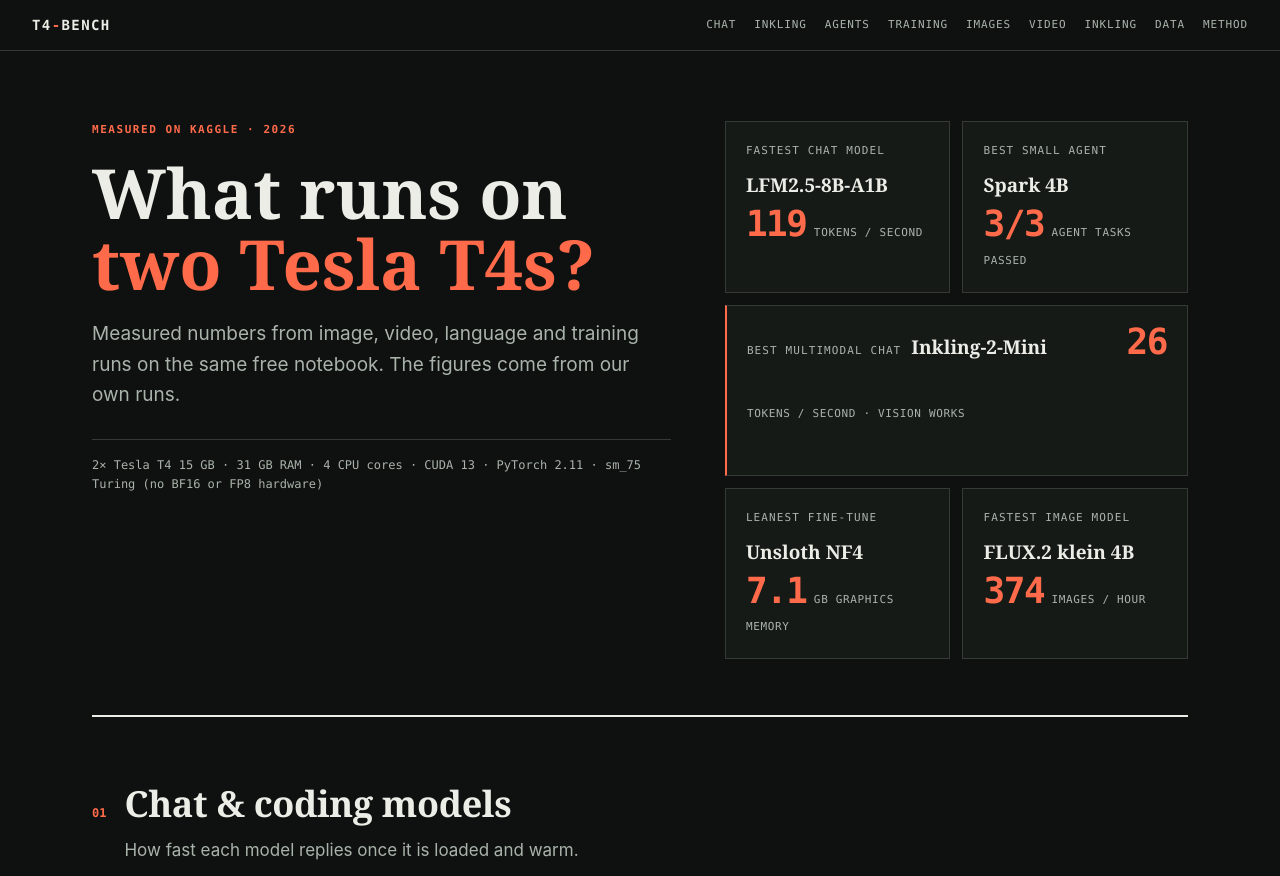
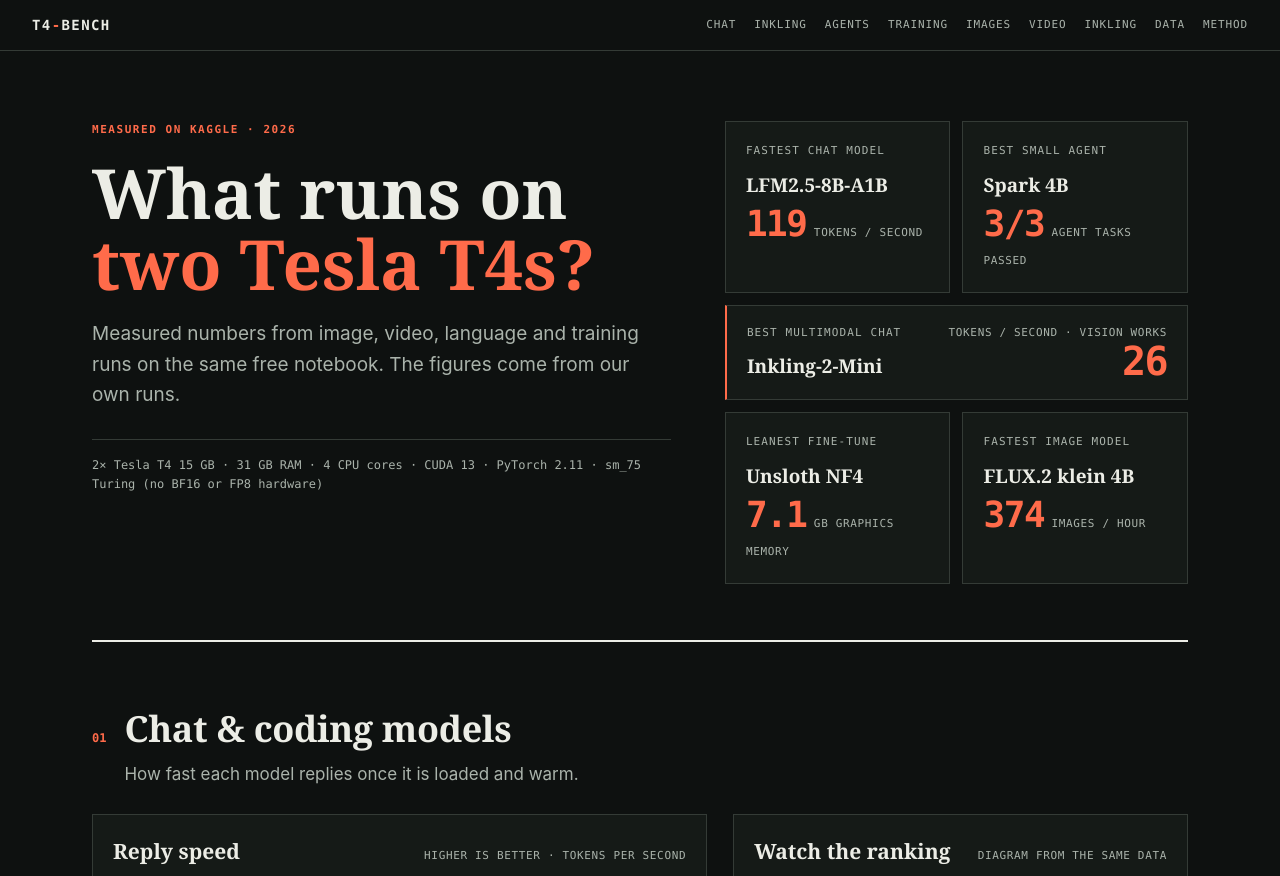
Before and after one commit to instax-dutta/T4-Bench, a plain HTML site: page website/index.html in a window 1280 px wide. Shown: the top 876 px of the page. Drawn offline with Linux system fonts and the light colour scheme.

Commit message:
Fix the hero banner layout, verified by headless geometry probe
Root causes of the broken look: the --wide overrides were written
before the equal-specificity base .answer rules so the cascade
clobbered them (36px number, wrong margins kept), and flex-wrap
wrapped the number to a second line inside the narrow hero column.
Rebuilt the banner as an explicit two-column grid (label/unit top,
name/number bottom-right) placed after the base rules, and switched
grid-auto-rows to auto so the banner hugs its content (96px) instead
of floating inside a 171px tile-height row. Playwright probe: zero
overlaps, zero out-of-box children, clean stacking at 1280 and 390.

```diff
--- a/website/styles.css
+++ b/website/styles.css
@@ -23,15 +23,19 @@ h1{font-family:var(--serif);font-size:clamp(40px,5.4vw,72px);line-height:1.03;ma
 h1 em{font-style:normal;color:var(--hot)}
 .intro{color:var(--muted);font-size:19px;max-width:55ch;margin:0 0 28px}
 .machine{font-family:var(--mono);font-size:12px;color:var(--muted);border-top:1px solid var(--line);padding-top:16px}
-.answers{display:grid;grid-template-columns:1fr 1fr;grid-auto-rows:1fr;gap:12px;align-content:start}
+.answers{display:grid;grid-template-columns:1fr 1fr;grid-auto-rows:auto;gap:12px;align-content:start}
 .answer{border:1px solid var(--line);padding:20px;background:var(--panel);min-height:140px;height:100%}
-.answer--wide{grid-column:1/-1;min-height:0;padding:16px 20px;display:flex;align-items:baseline;flex-wrap:wrap;column-gap:10px;border-left:2px solid var(--hot)}
-.answer--wide strong{margin:0}
-.answer--wide .big{margin-left:auto;font-size:44px}
 .answer .label{font-family:var(--mono);font-size:11px;text-transform:uppercase;letter-spacing:.1em;color:var(--muted)}
 .answer strong{display:block;font-family:var(--serif);font-size:19px;margin:10px 0 6px}
 .answer .big{font-family:var(--mono);font-size:36px;font-weight:700;line-height:1;color:var(--hot);letter-spacing:-.04em}
 .answer .unit{font-family:var(--mono);font-size:11px;color:var(--muted);text-transform:uppercase;letter-spacing:.06em}
+/* wide banner answer: two-column grid, unit top-right, number bottom-right.
+   Placed after the base rules so these overrides win the cascade. */
+.answer--wide{grid-column:1/-1;min-height:0;padding:18px 20px;border-left:2px solid var(--hot);display:grid;grid-template-columns:1fr auto;align-items:end;column-gap:16px}
+.answer--wide .label{grid-area:1/1/2/2}
+.answer--wide strong{grid-area:2/1/3/2;margin:8px 0 0}
+.answer--wide .unit{grid-area:1/2/2/3;justify-self:end;text-align:right}
+.answer--wide .big{grid-area:2/2/3/3;justify-self:end;font-size:40px}
 .chapter{padding:58px 0;border-bottom:1px solid var(--line)}
 .chapter-head{display:flex;gap:18px;align-items:baseline;margin-bottom:26px}
 .chapter-head .num{font-family:var(--mono);font-size:12px;color:var(--hot);font-weight:700}
```
Also changed, not shown: website/shots/page-1280x900.webp, website/shots/page-390x844.webp.
